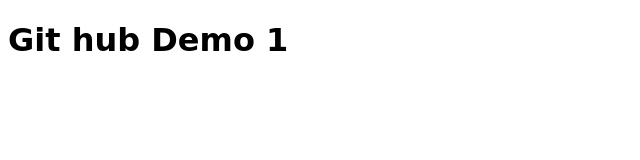
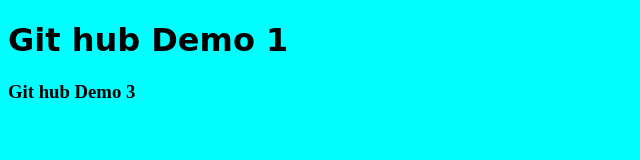
Before and after one commit to ilknurcoskun1/Github1, a plain HTML site: page index.html in a window 1280 px wide. Shown: the whole page, without its empty margins (0-640 px from the left). Drawn offline with Linux system fonts and the light colour scheme; a web font is replaced by a local one.

Commit message:
yeni guncelleme tamamlandi.

```diff
--- a/index.html
+++ b/index.html
@@ -10,7 +10,7 @@
 <body>
 
     <h1>Git hub Demo 1</h1>
-
+    <h3>Git hub Demo 3</h3>
 
 </body>
 </html>
--- a/style.css
+++ b/style.css
@@ -6,3 +6,6 @@ h1 {
 
 
 }
+*{
+    background-color: aqua;
+}
```
